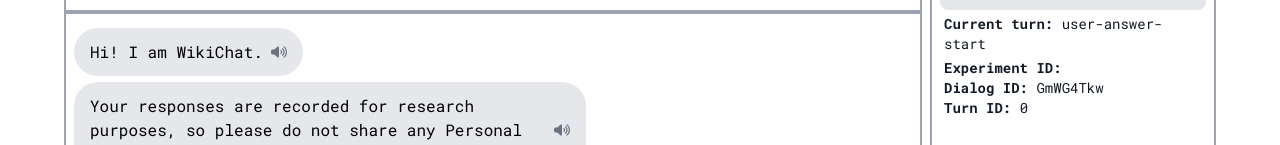
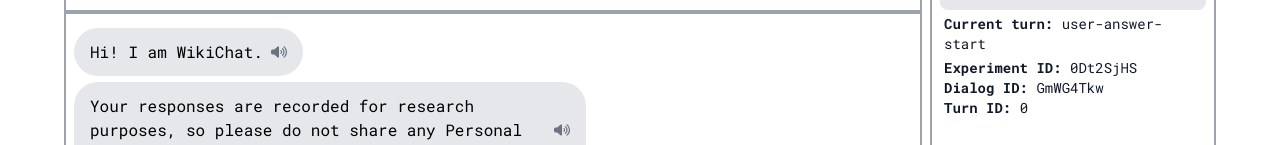
Before and after one commit to stanford-oval/ovalchat, a Next.js app: page / in a window 1280 px wide. Shown: the part 632-777 px from the top of the page. Built offline with nearby package versions, Linux system fonts and the light colour scheme.

Commit message:
Fix the bug where dialog_id is None

```diff
--- a/src/components/wikichat/Chat.tsx
+++ b/src/components/wikichat/Chat.tsx
@@ -2,13 +2,26 @@ import React, { useState, useEffect } from "react";
 import Chatbox from "../interfaces/chatbot/chat/Chatbox";
 import DesktopMenu from "../interfaces/chatbot/menu/DesktopMenu";
 import { useRouter } from 'next/router';
-import getUniqueId  from '../../scripts/utils/unique-id';
+import getUniqueId from '../../scripts/utils/unique-id';
 
-export default function Chat({autoPickMode, showSideBar, showHeader}: any) {
+export default function Chat({ autoPickMode, showSideBar, showHeader }: any) {
 
   const router = useRouter();
 
   const [h, setH] = useState([]);
+
+  const key = router.asPath.match(new RegExp(`[&?]experiment_id=(.*)(&|$)`));
+
+  var experiment_id: string;
+  if (key && key[0]) {
+    // extract the experiment_id from the URL
+    experiment_id = key[0].replace("?experiment_id=", "")
+  } else {
+    // default value if not provided in the URL
+    experiment_id = getUniqueId();
+  }
+
+  var dialogId = getUniqueId();
 
   const [cs, setCs] = useState({
     turn: "user-answer-start",
@@ -22,8 +35,8 @@ export default function Chat({autoPickMode, showSideBar, showHeader}: any) {
       responses: [],
       logObjects: [],
       naturalnessRatings: [],
-      experimentId: null,
-      dialogId: null,
+      experimentId: experiment_id,
+      dialogId: dialogId,
       turnId: 0,
       rating: null,
       systems: ["generate", "retrieve_and_generate"],
@@ -32,28 +45,10 @@ export default function Chat({autoPickMode, showSideBar, showHeader}: any) {
   });
 
   useEffect(() => {
-    const key = router.asPath.match(new RegExp(`[&?]experiment_id=(.*)(&|$)`));
-    let id = "experiment_" + getUniqueId()
-
-    if (key && key[0]) {
-      id = key[0].replace("?experiment_id=", "")
-    } else {
-      if (!autoPickMode) {
-        router.push(router.asPath + "?experiment_id=" + id);
-        return
-      }
+    if ((!key || !key[0]) && !autoPickMode) {
+      router.push(router.asPath + "?experiment_id=" + experiment_id);
+      return
     }
-    setCs((cs) => ({ ...cs, responseInfo: { ...cs.responseInfo, experimentId: id } }));
-
-    // set the dialogId if not already set
-    const dialogId = convoState.value.responseInfo.dialogId ? convoState.value.responseInfo.dialogId : getUniqueId();
-    convoState.setValue((cs: any) => ({
-        ...convoState.value,
-        responseInfo: {
-          ...convoState.value.responseInfo,
-          dialogId: dialogId,
-        },
-      }));
 
   }, [router.query]);
 
```
